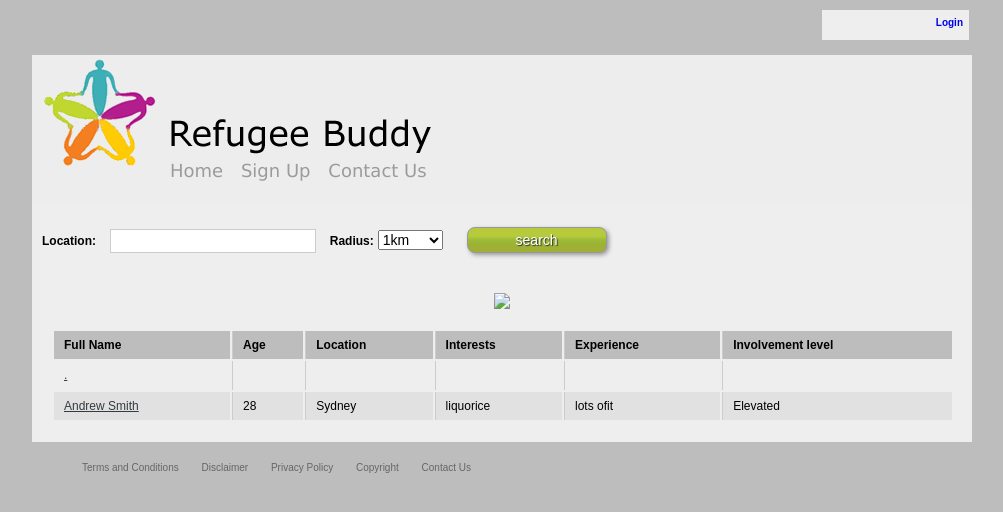
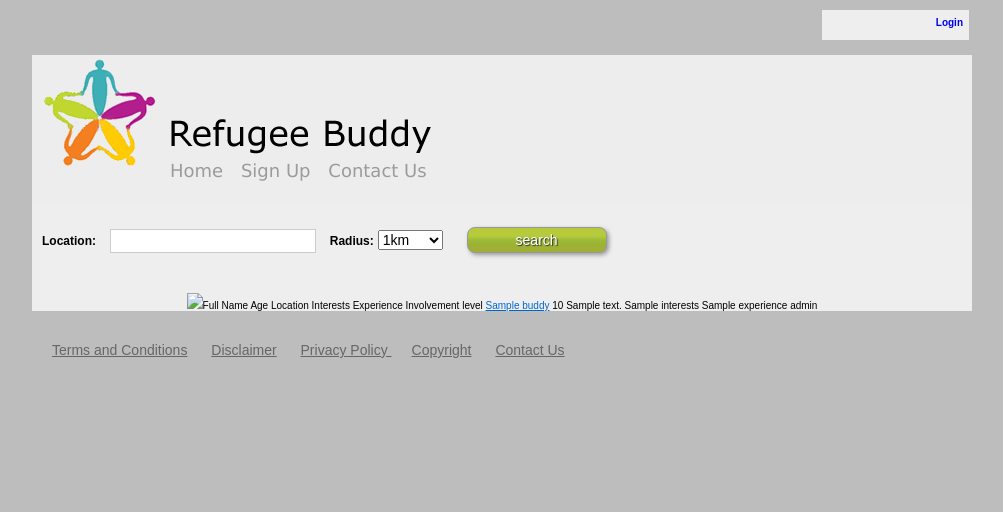
Before and after one commit to ozan/Refugee-Buddy, a Django app: template templates/buddies/search.html in a window 1280 px wide. Shown: the top 512 px of the page, without its empty margins (138-1141 px from the left). Run offline with Django 3.2, Linux system fonts and the light colour scheme; tables that the repository leaves empty hold one stand-in row (values such as "Sample post"); the template is opened without the code that fills it: values that come from a table or form of the project are taken from there, most other values are stand-ins (such as "Sample title", 1, 10 or a date in 2020); parts of the project's set-up code (start-up, migrations or seed data) failed here and were passed over; some libraries are stand-ins or nearby versions.

Commit message:
tied variables in to search results function

```diff
--- a/templates/buddies/search.html
+++ b/templates/buddies/search.html
@@ -16,15 +16,20 @@
 	<input type="submit" value="search" />
 </form>
 </ul>
+	<div class="search-results">
+
 {# output buddies #}
 {% for buddy in buddies_in_range %}
-{# do something #}
-{% empty %}
-{# blah #}
+	{% if forloop.first %}<div class="map-results"><img src="http://maps.google.com/maps/api/staticmap?center={{ buddy.location.latitude }},{{ buddy.location.longitude }}&zoom={{ buddy.location.adminzoom}}&size=900x350&maptype=terrain&markers=color:0xE035C0|{{ buddy.location.latitude }},{{ buddy.location.longitude }}
+	{% else %}&markers=color:0xE035C0|{{ buddy.location.latitude }},{{ buddy.location.longitude }}
+		{% if forloop.last %}&sensor=false" /></div>
+		{% endif %}
+	{% endif %}
 {% endfor %}
-{% if not is_get %}
-	<div class="search-results">
-	<div class="map-results"><img src="http://maps.google.com/maps/api/staticmap?center={{ buddy.location.latitude }},{{ buddy.location.longitude }}&zoom={{ buddy.location.adminzoom}}&size=900x250&maptype=terrain&markers=color:0xE035C0|{{ buddy.location.latitude }},{{ buddy.location.longitude }}&sensor=false" /></div>
+
+{% for buddy in buddies_in_range %}
+
+{% if forloop.first %}
 	<table>
 		<thead>
 			<tr>
@@ -37,24 +42,31 @@
 			</tr>
 		</thead>
 		<tbody>
+			<tr class="row-even">
+{% else %}
+
+	{% if forloop.counter|divisibleby:2 %}
 			<tr class="row-odd">
-				<td class="row first name"><a href="{% url buddies_detail '1' %}">{{ buddy.name }}.</a></td>
+	{% else %}
+			<tr class="row-even">
+	{% endif %}
+{% endif %}
+				<td class="row first name"><a href="{% url buddies_detail '1' %}">{{ buddy.name }}</a></td>
 				<td class="row age">{{ buddy.age }}</td>
 				<td class="row location">{{ buddy.location.address }}</td>
 				<td class="row interest">{{ buddy.interests }}</td>
 				<td class="row experience">{{ buddy.experience }}</td>
 				<td class="row participation-level">{{ buddy.participation_level }}</td>
 			</tr>
-			<tr class="row-even">
-				<td class="row first name"><a href="{% url buddies_detail '1' %}">Andrew Smith</a></td>
-				<td class="row age">28</td>
-				<td class="row location">Sydney</td>
-				<td class="row interest">liquorice</td>
-				<td class="row experience">lots ofit</td>
-				<td class="row participation-level">Elevated</td>
-			</tr>
-		</tbody>
+{% if forloop.last %}
+			</tbody>
 	</table>
+
+{% endif %}
+{% empty %}
+{# blah #}
+{% endfor %}
 	</div>
+{% if not is_get %}
 {% endif %}
 {% endblock content %}
```
